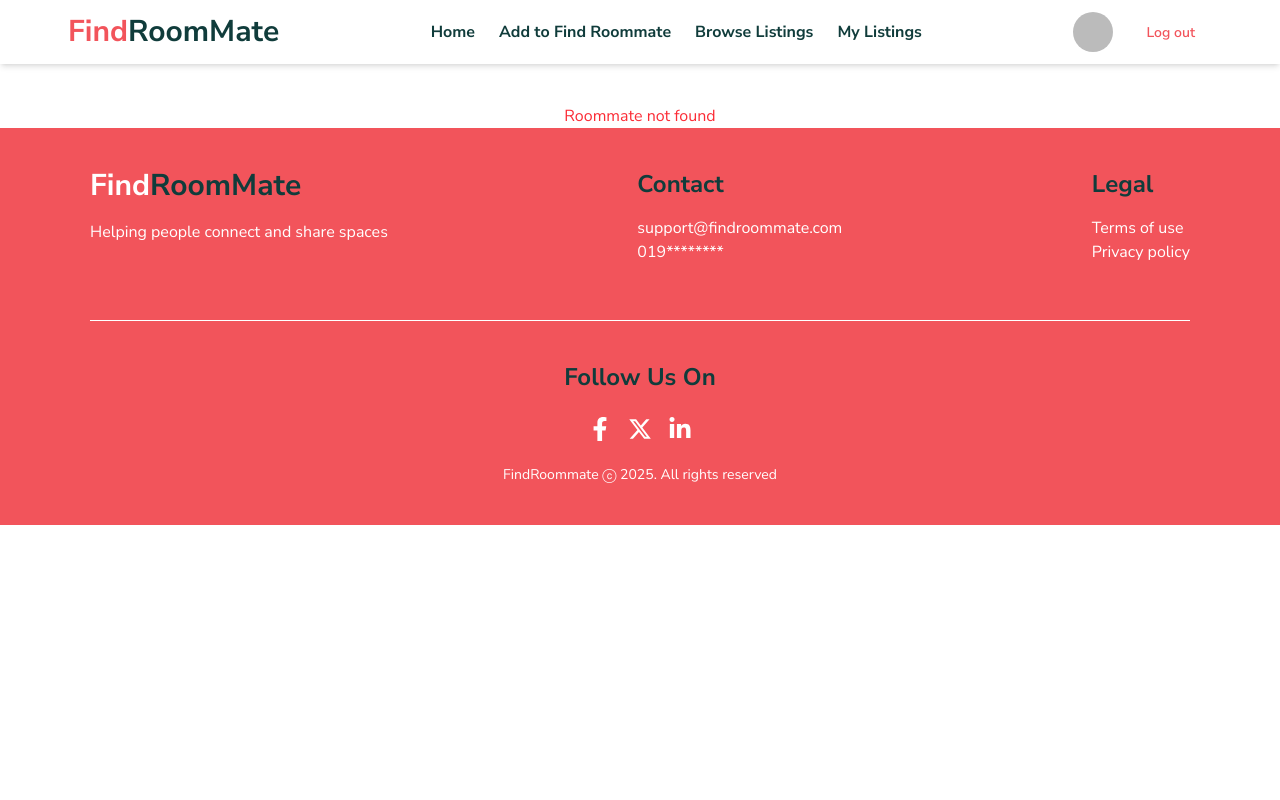
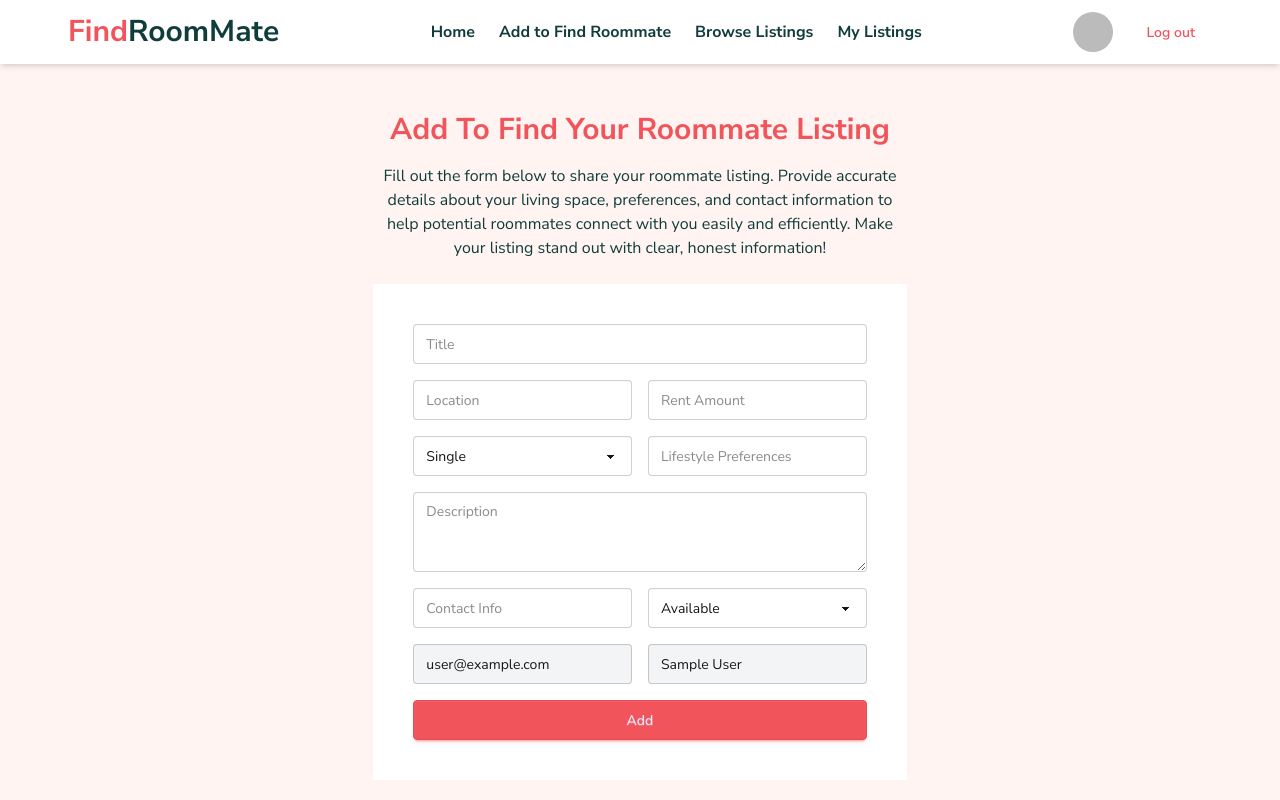
Before and after one commit to Rahima097/find-roommate-client, a React (Vite) app: page /add-listings in a window 1280 px wide. Shown: the top 800 px of the page. Built offline with nearby package versions, Linux system fonts and the light colour scheme; no server answers; sample sign-in values are in the browser's storage.

Commit message:
add to find roommate page perfectly now

```diff
--- a/src/Components/Banner.jsx
+++ b/src/Components/Banner.jsx
@@ -29,7 +29,7 @@ const Banner = () => {
             >
                 {slides.map((img, index) => (
                     <SwiperSlide key={index}>
-                        <div className="relative w-full h-[250px] md:h-[580px] lg:h-[600px]">
+                        <div className="relative w-full h-[250px] md:h-[580px] lg:h-[650px]">
                             <img
                                 src={img}
                                 alt={`Slide ${index + 1}`}
--- a/src/Components/Footer.jsx
+++ b/src/Components/Footer.jsx
@@ -14,7 +14,7 @@ const Footer = () => {
                     <h3 className="text-2xl text-secondary font-bold mb-4">Contact</h3>
                     <a className="text-white text-base">support@findroommate.com</a>
                     <br />
-                    <a className="text-white text-base">019********</a>
+                    <a className="text-white text-base">01913336446</a>
                 </div>
                 <div>
                     <h3 className="text-2xl text-secondary font-bold mb-4">Legal</h3>
--- a/src/Pages/addToFindRoommate.jsx
+++ b/src/Pages/addToFindRoommate.jsx
@@ -1,124 +1,95 @@
-import React, { useEffect, useState } from "react";
-import { useParams } from "react-router-dom";
-import { useAuthState } from "react-firebase-hooks/auth";
-import { auth } from "../firebase/firebase.config";
-import { AiOutlineHeart, AiFillHeart } from "react-icons/ai";
+import React, { useContext } from 'react';
+import Swal from "sweetalert2";
+import { AuthContext } from '../Provider/AuthProvider'; // Adjust path accordingly
 
-const RoommateDetails = () => {
-  const { id } = useParams();
-  const [user] = useAuthState(auth);
-  const [roommate, setRoommate] = useState(null);
-  const [loading, setLoading] = useState(true);
-  const [liked, setLiked] = useState(false);
-  const [likeCount, setLikeCount] = useState(0);
-  const [isOwner, setIsOwner] = useState(false);
+const AddToFindRoommate = () => {
+  const { user } = useContext(AuthContext); // get logged-in user
 
-  useEffect(() => {
-    // Fetch roommate details
-    const fetchData = async () => {
-      try {
-        const res = await fetch(`http://localhost:3000/roommates/${id}`);
-        const data = await res.json();
-        setRoommate(data);
-        setLikeCount(data.likes || 0);
-        setIsOwner(user?.email === data?.email);
-      } catch (error) {
-        console.error("Failed to fetch roommate:", error);
-      } finally {
-        setLoading(false);
-      }
-    };
+  const handleAddRoommate = e => {
+    e.preventDefault();
+    const form = e.target;
+    const formData = new FormData(form);
+    const newRoommate = Object.fromEntries(formData.entries());
 
-    fetchData();
-  }, [id, user]);
+    if (user?.email) newRoommate.email = user.email;
+    if (user?.displayName) newRoommate.name = user.displayName;
 
-  // Check if the user already liked this post
-  useEffect(() => {
-    const checkLikedStatus = async () => {
-      if (!user) return;
-      const res = await fetch(
-        `http://localhost:3000/roommates/${id}/liked/${user.email}`
-      );
-      const data = await res.json();
-      setLiked(data.liked);
-    };
+    console.log(newRoommate);
 
-    checkLikedStatus();
-  }, [id, user]);
-
-  const handleLike = async () => {
-    if (!user) return alert("Please login to like this post.");
-    if (isOwner) return alert("You cannot like your own post.");
-
-    try {
-      const res = await fetch(`http://localhost:3000/roommates/${id}/like-tracked`, {
-        method: "PATCH",
-        headers: { "Content-Type": "application/json" },
-        body: JSON.stringify({ userEmail: user.email }),
+    fetch('http://localhost:3000/roommates', {
+      method: 'POST',
+      headers: {
+        'content-type': 'application/json'
+      },
+      body: JSON.stringify(newRoommate)
+    })
+      .then(res => res.json())
+      .then(data => {
+        if (data.insertedId) {
+          console.log('added successfully');
+          Swal.fire({
+            title: "Roommate listing added successfully!",
+            icon: "success",
+            draggable: true
+          });
+          form.reset();
+        }
+      })
+      .catch(err => {
+        console.error('Failed to add roommate:', err);
+        Swal.fire({
+          title: "Error!",
+          text: "Failed to add roommate listing.",
+          icon: "error"
+        });
       });
-      const data = await res.json();
-
-      if (data.liked) {
-        setLiked(true);
-        setLikeCount((prev) => prev + 1);
-      }
-    } catch (err) {
-      console.error("Like failed:", err);
-    }
   };
 
-  if (loading) return <div className="text-center mt-10">Loading...</div>;
-  if (!roommate) return <div className="text-center text-red-500 mt-10">Roommate not found</div>;
-
-  const {
-    title,
-    name,
-    email,
-    contact,
-    roomType,
-    lifestyle,
-    location,
-    rentAmount,
-    availability,
-    description,
-  } = roommate;
-
   return (
-    <div className="max-w-4xl mx-auto p-6 bg-white shadow-lg rounded-lg my-16">
-      <h2 className="text-xl font-semibold text-secondary text-center mb-4">
-        {likeCount} {likeCount === 1 ? "person is" : "people are"} interested in this listing
-      </h2>
-
-      <div className="flex justify-between items-center mb-4">
-        <h1 className="text-3xl font-bold text-primary">{title}</h1>
-        <button
-          onClick={handleLike}
-          disabled={isOwner || liked}
-          className={`text-2xl ${liked ? "text-red-600" : "text-gray-400"} hover:text-red-500`}
-        >
-          {liked ? <AiFillHeart /> : <AiOutlineHeart />}
-        </button>
+    <div className="mx-auto bg-base-200 py-12">
+      <div className='lg:md:w-5/12 w-full mx-auto'>
+        <h2 className="text-3xl font-bold mb-4 text-primary text-center">Add To Find Your Roommate Listing</h2>
+        <p className='text-center pb-6 text-secondary'>
+          Fill out the form below to share your roommate listing. Provide accurate details about your living space,
+          preferences, and contact information to help potential roommates connect with you easily and efficiently.
+          Make your listing stand out with clear, honest information!
+        </p>
       </div>
-
-      {liked && (
-        <p className="text-gray-700 text-sm mb-4">
-          📞 Contact Number: <span className="font-semibold">{contact}</span>
-        </p>
-      )}
-
-      <p className="text-lg text-gray-600 mb-4">{description}</p>
-
-      <div className="grid grid-cols-1 md:grid-cols-2 gap-4 text-secondary">
-        <p><strong>Name:</strong> {name}</p>
-        <p><strong>Email:</strong> {email}</p>
-        <p><strong>Location:</strong> {location}</p>
-        <p><strong>Room Type:</strong> {roomType}</p>
-        <p><strong>Rent:</strong> BDT {rentAmount}</p>
-        <p><strong>Availability:</strong> {availability}</p>
-        <p><strong>Lifestyle:</strong> {Array.isArray(lifestyle) ? lifestyle.join(", ") : lifestyle}</p>
-      </div>
+      <form onSubmit={handleAddRoommate} className="lg:md:w-5/12 w-full mx-auto grid grid-cols-2 gap-4 p-10 bg-white">
+        <input name="title" placeholder="Title" className="input input-bordered col-span-2 w-full" required />
+        <input name="location" placeholder="Location" className="input input-bordered w-full" required />
+        <input name="rentAmount" type="number" placeholder="Rent Amount" className="input input-bordered w-full" required />
+        <select name="roomType" className="select select-bordered w-full" required>
+          <option>Single</option>
+          <option>Shared</option>
+        </select>
+        <input name="lifestyle" placeholder="Lifestyle Preferences" className="input input-bordered w-full" required />
+        <textarea name="description" placeholder="Description" className="textarea textarea-bordered col-span-2 w-full" required />
+        <input name="contact" placeholder="Contact Info" className="input input-bordered w-full" required />
+        <select name="availability" className="select select-bordered w-full" defaultValue="available">
+          <option value="available">Available</option>
+          <option value="not available">Not Available</option>
+        </select>
+        <input
+          name="email"
+          type="email"
+          className="input input-bordered bg-gray-100 w-full"
+          value={user?.email || ''}
+          readOnly
+          required
+        />
+        <input
+          name="name"
+          type="text"
+          className="input input-bordered bg-gray-100 w-full"
+          value={user?.displayName || ''}
+          readOnly
+          required
+        />
+        <button type="submit" className="btn btn-primary col-span-2">Add</button>
+      </form>
     </div>
   );
 };
 
-export default RoommateDetails;
+export default AddToFindRoommate;
```
